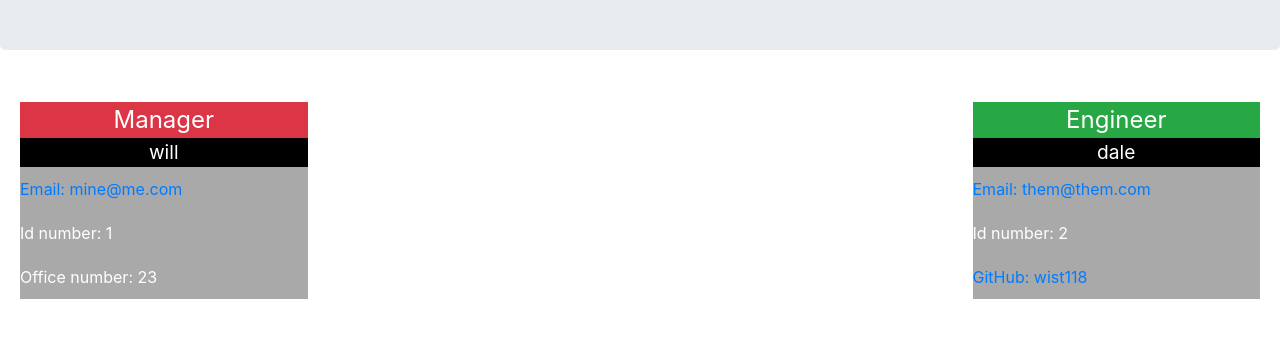
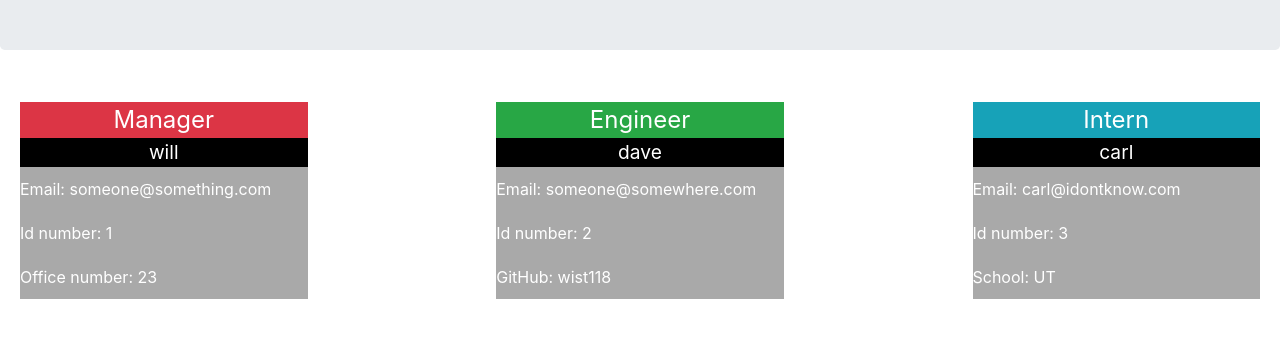
Before and after one commit to Wist118/Team-Profile-Generator, a website: page dist/index.html in a window 1280 px wide. Shown: the part 134-472 px from the top of the page. Drawn offline with nearby package versions, Linux system fonts and the light colour scheme.

```diff
--- a/dist/index.html
+++ b/dist/index.html
@@ -23,7 +23,7 @@
         <div class="text-center name">will</div>
         <ul class="list-unstyled info">
             <li>
-                <a href="mailto:mine@me.com">Email: mine@me.com</a>
+                <a href="mailto:someone@something.com">Email: someone@something.com</a>
             </li>
             <li>Id number: 1</li>
             <li>Office number: 23</li>
@@ -32,10 +32,10 @@
 
     <div class="col-3 engineer">
         <div class="text-center bg-success role">Engineer</div>
-        <div class="text-center name">dale</div>
+        <div class="text-center name">dave</div>
         <ul class="list-unstyled info">
         <li>
-            <a href="mailto:them@them.com">Email: them@them.com</a>
+            <a href="mailto:someone@somewhere.com">Email: someone@somewhere.com</a>
         </li>
             <li>Id number: 2</li>
             <li>
@@ -44,4 +44,16 @@
         </ul>
     </div>
 
+    <div class="col-3 intern">
+        <div class="text-center bg-info role">Intern</div>
+        <div class="text-center name">carl</div>
+        <ul class="list-unstyled info">
+        <li>
+            <a href="mailto:carl@idontknow.com">Email: carl@idontknow.com</a>
+        </li>
+            <li>Id number: 3</li>
+            <li>School: UT</li>
+        </ul>
+    </div>
+
       </div>
--- a/dist/style.css
+++ b/dist/style.css
@@ -7,6 +7,9 @@
     color: white;
 }
 
+a {
+    color: white;
+}
 
 .row {
     justify-content: space-between;
```
Also changed, not shown: README.md (added).
